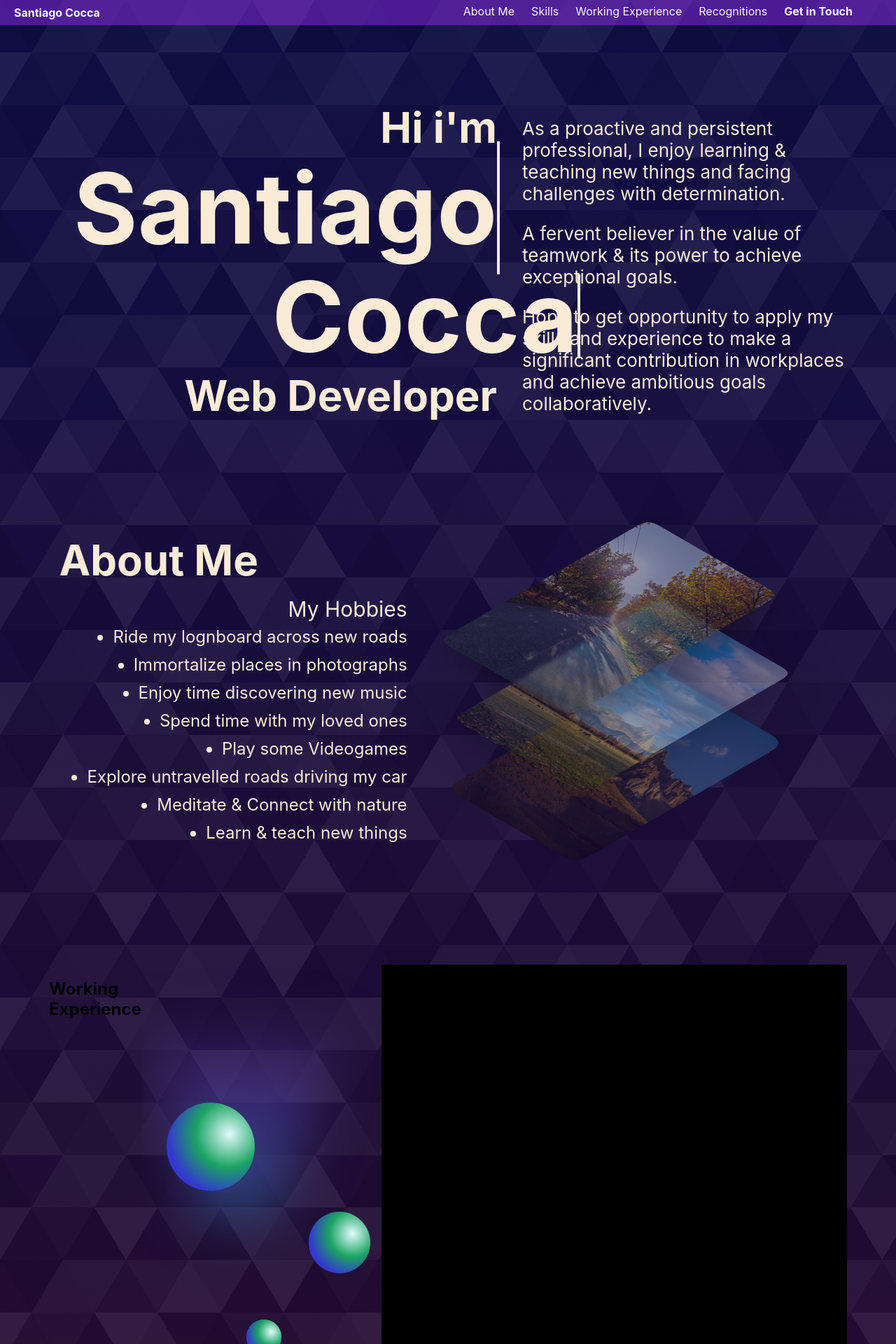
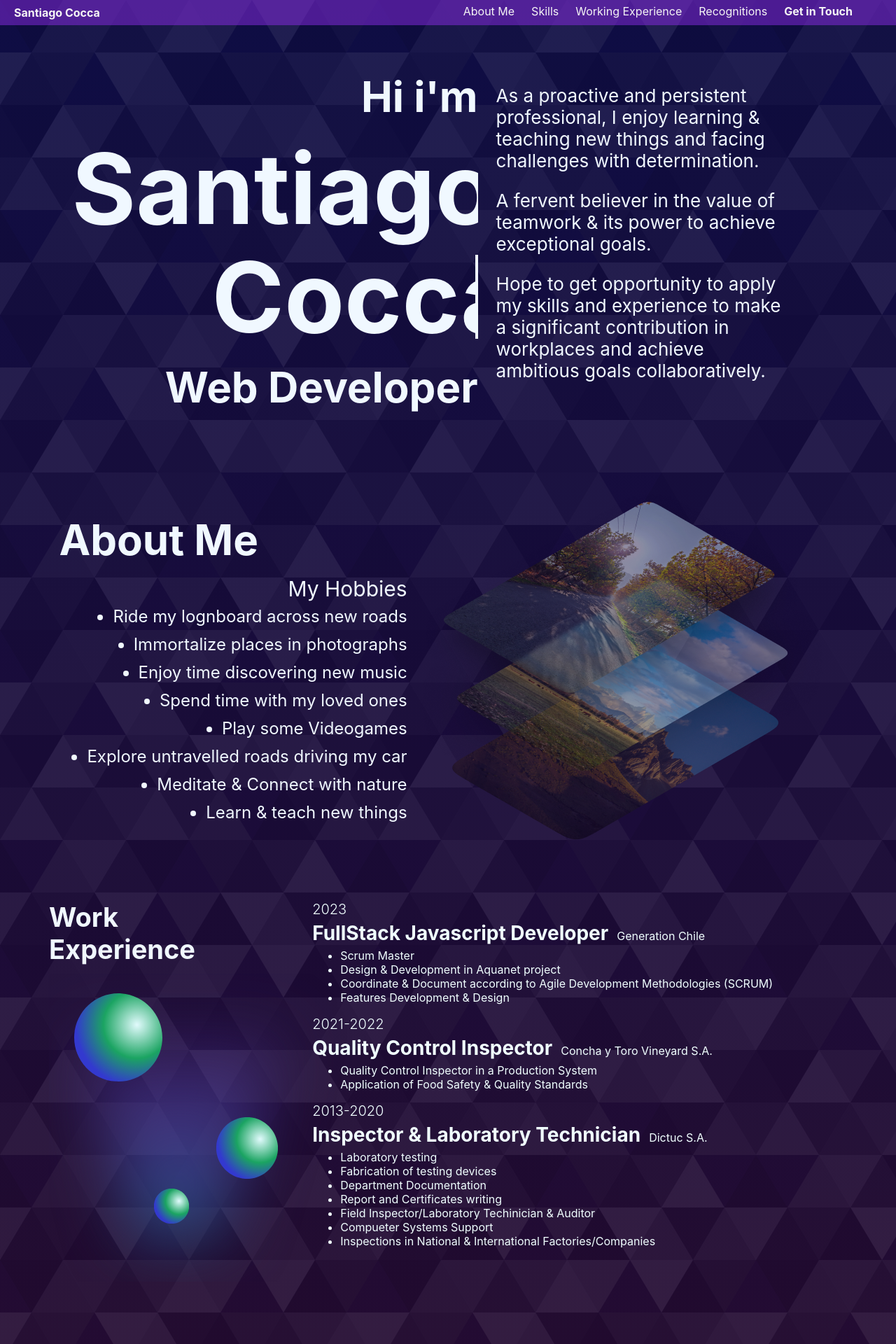
Before and after one commit to scocca/portfolioWeb, a React (Create React App) app: page / in a window 1280 px wide. Shown: the top 1920 px of the page at 70% size. Built offline with nearby package versions, Linux system fonts and the light colour scheme.

Commit message:
Se agrega la seccion work experience

```diff
--- a/src/App.css
+++ b/src/App.css
@@ -85,47 +85,54 @@ body{
 }
 
 .big-header{
+  display: block;
+  margin: 76px auto;
+  color: aliceblue;
+  width: 100%;
+}
+
+/* .profile-container{
   display: flex;
   flex-direction: column;
-  margin: 76px auto;
-  color: antiquewhite;
-  justify-content: space-around;
-}
+  height: 676px;
+} */
 
 .workProfile{
-  justify-content: center;
   display: flex;
   height: auto;
   font-size: 26px;
   font-weight: 400;
-  align-items: self-end;
+  align-items: center;
+  margin: 0 auto;
+}
+
+.work-profile-p{
+  width: 420px;
 }
 
 .name {
-  margin-top: 26px;
-  padding-right: 36px;
+  margin: 26px 26px auto;
   text-align: end;
-  width:640px;
+  width: 620px;
 }
 
 .hi-im{
   font-size: 60px;
-  margin-block-end: 0px;
-  line-height: 40px;
+  margin: 0;
 }
 
 .santiago{
   display: block;
+  font-size: 140px;
+
+  font-weight: 700;
+  line-height: 190px;
+  margin: auto 0 auto auto;
+
+  width: 580px;
   white-space: nowrap;
-  width:640px;
-  border-right: 4px solid;
-  font-size: 140px;
-  font-weight: 700;
-  margin-block: 0px;
-  line-height: 190px;
-  animation: typing 2s steps(8),
-  blink .5s infinite step-end alternate;
-  overflow:hidden;
+  overflow: hidden;
+  animation: typing 1s steps(8), blink .5s infinite step-end alternate;
 }
 
 @keyframes typing{
@@ -138,35 +145,27 @@ body{
 
 .cocca{
   display: block;
-  white-space: nowrap;
-  width:8ch;
   border-right: 4px solid;
   font-size: 140px;
   font-weight: 700;
-  margin-block: 0px;
   line-height: 120px;
-  animation: typing 2s steps(5),
-  blink .5s infinite step-end alternate;
-  overflow:hidden;
+  margin: auto 0 auto auto;
+  width: 376px;
+  white-space: nowrap;
+  overflow: hidden;
+  animation: typing 1s steps(4), blink .7s infinite step-end alternate;
+
 }
 
-@keyframes typing{
-  from {width: 0;}
-}
-
-@keyframes blink{
-  50% {border-color: transparent;}
-}
 
 .Web-developer{
-  line-height: 40px;
   font-size: 60px;
-  margin-block: 33px;
+  margin: 33px 0 auto;
 }
 
 
 .profile-container{
-  width: 600px;
+  width: 530px;
 }
 
 .profile{
@@ -208,6 +207,21 @@ body{
   list-style:outside;
 }
 
+.experience-text {
+  font-size: 38px;
+  font-weight: 700;
+  margin: 0 auto 12px;
+  text-align: start;
+  width: 100%;
+  color: aliceblue;
+}
+
+.graphics-container {
+  display: flex;
+  flex-direction: column;
+  width: 33%;
+}
+
 .we-bg{
   background-image: url('./components/assets/blur.svg');
   background-repeat: no-repeat;
@@ -224,14 +238,14 @@ body{
   display: flex;
   position: absolute;
   left: 36px;
-  top: 197px;
+  top: 28px;
 }
 
 .circle-cont-1 {
   display: flex;
   position: absolute;
   left: 220px;
-  top: 334px;
+  top: 186px;
   transform: scale(0.7);
 }
 
@@ -239,7 +253,7 @@ body{
   display: flex;
   position: absolute;
   left: 112px;
-  top: 469px;
+  top: 269px;
   transform: scale(0.4);
 }
 
@@ -261,15 +275,37 @@ body{
 
 .left{
   display: flex;
-  width: 34%;
 }
 
 .right{
   display: flex;
   width: 66%;
-  background: black;
+  flex-direction: column;
+  color: azure;
 }
 
 .r{
   position: relative;
 }
+
+.jobs-container{
+    display: flex;
+    align-items: baseline;
+    margin: 0 12px 0 auto;
+    height: 34px;
+}
+
+.job-name-h2{
+  margin: 0 12px 0 0;
+  font-size: 28px;
+}
+
+.years-p {
+  margin: 0 auto;
+  font-size: 20px;
+  font-weight: 300;
+}
+
+.tasks-ul{
+  margin: 10px 0 16px 0;
+}
--- a/src/App.js
+++ b/src/App.js
@@ -20,10 +20,7 @@ function App() {
     <React.Fragment>
       <NavBar/>
       <Profile hiim={hiim} aboutme={aboutme} photos={photos}/>
-      <WorkExperience works={works} blur={blur} bCircle={bcircle}/>
-      {/* {jobsData.map((data, index) => (
-                    <DetailExperience key={index} jobs={jobs} />
-                    ))}  */}
+      <WorkExperience works={works} jobs={jobsData}/>
     </React.Fragment>
   )
 
--- a/src/components/Profile.js
+++ b/src/components/Profile.js
@@ -13,9 +13,9 @@ function Profile({hiim,aboutme,photos}){
           {/* <img src={hiim} alt='hi i`m Santiago Cocca Web Developer'/> */}
         </div>
         <div className='profile-container'>
-          <p className='work-profile'>As a proactive and persistent professional, I enjoy learning & teaching new things and facing challenges with determination.</p>
-          <p className='work-profile'>A fervent believer in the value of teamwork & its power to achieve exceptional goals.</p>
-          <p className='work-profile'>Hope to get opportunity to apply my skills and experience to make a significant contribution in workplaces and achieve ambitious goals collaboratively.</p>
+          <p className='work-profile-p'>As a proactive and persistent professional, I enjoy learning & teaching new things and facing challenges with determination.</p>
+          <p className='work-profile-p'>A fervent believer in the value of teamwork & its power to achieve exceptional goals.</p>
+          <p className='work-profile-p'>Hope to get opportunity to apply my skills and experience to make a significant contribution in workplaces and achieve ambitious goals collaboratively.</p>
         </div>
         </div>
 
--- a/src/components/WorkExperience.js
+++ b/src/components/WorkExperience.js
@@ -2,17 +2,33 @@
 import React from "react"
 
 
-function WorkExperience({works, blur, bCircle}){
+function WorkExperience({works, jobs}){
     return (
         <div className="workContainer">
-            <h2>Working <br/> Experience</h2>
+            <div className="graphics-container">
+            <h2 className="experience-text">Work <br/>     Experience</h2>
                 <div className="left r we-bg">
                     <span className="circle-cont"><a className="circle-inner" id="circle-one" /></span>
                     <span className="circle-cont-1" ><a className="circle-inner" id="circle-two" /></span>
                     <span className="circle-cont-2" ><a className="circle-inner" id="circle-three" /></span>
                 </div>
+            </div>
             <div className="right">
             <span src={works} alt='work experience'/>
+                {jobs.map((job, index) => (
+                <div key={index} className="work">
+                <p className="years-p">{job.years}</p>
+                <div className="jobs-container">
+                    <h2 className="job-name-h2">{job.jobName}</h2>
+                    <p className="job-at-p">{job.jobAt}</p>
+                </div>
+            <ul className="tasks-ul">
+                {job.tasks.map((task, index) => (
+                <li className="task-li" key={index}>{task}</li>
+              ))}
+            </ul>
+          </div>
+        ))}
       </div>
     </div>
     )
```
Lines whose indentation alone changed are shown as unchanged.
